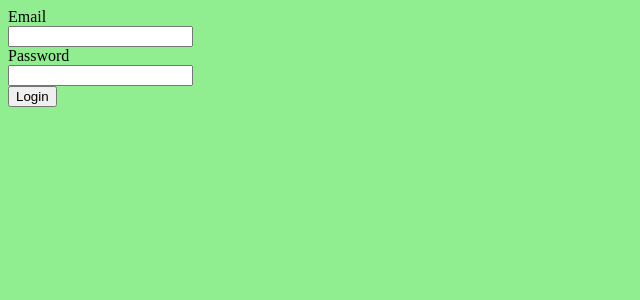
After one commit to DigitalCrafts-September-2016-Cohort/GetCohort, a Flask app: page /login in a window 1280 px wide. The commit adds this page. Shown: the top 300 px of the page, without its empty margins (0-640 px from the left). Run offline with Flask 2, Linux system fonts and the light colour scheme.

Commit message:
Add login form.

```diff
--- a/server.py
+++ b/server.py
@@ -16,6 +16,7 @@ tmp_dir = os.path.join(os.path.dirname(os.path.abspath(__file__)), 'templates')
 app = Flask("Get Cohort", template_folder = tmp_dir)
 
 app.secret_key = os.environ.get("SECRET_KEY")
+print app.secret_key
 
 @app.route('/')
 def home():
@@ -127,6 +128,34 @@ def add_entry():
     )
     return redirect("/all_students")
 
+@app.route('/login')
+def display_login():
+    return render_template(
+        "login.html"
+    )
+
+
+@app.route("/submit_login", methods=["POST"])
+def submit_login():
+    email = request.form.get('email')
+    print email
+    password = request.form.get('password')
+    print password
+    query = db.query("select * from users where email = $1", email)
+    print "\n\n\nquery %s" % query
+
+    result_list = query.namedresult()
+    print "\n\n\nresult_list %s" % result_list
+
+    if len(result_list) > 0:
+        user = result_list[0]
+        if user.password == password:
+            session['email'] = user.email
+            return redirect('/')
+        else:
+            return redirect('/login')
+    else:
+        return redirect('/login')
 
 
 if __name__ == "__main__":
--- a/templates/index.html
+++ b/templates/index.html
@@ -4,7 +4,6 @@
 
 
 {% block body %}
-
 <table>
   <tr>
     <th>
--- /dev/null
+++ b/templates/login.html
@@ -0,0 +1,14 @@
+<!DOCTYPE html>
+
+{% extends "layout.html" %}
+{% block body %}
+<form action="/submit_login" method="POST">
+  <label for="">Email</label><br>
+  <input type="text" name="email" value=""><br>
+  <label for="">Password</label><br>
+  <input type="password" name="password" value=""><br>
+
+  <button type="submit" name="button_login">Login</button>
+
+</form>
+{% endblock %}
```
